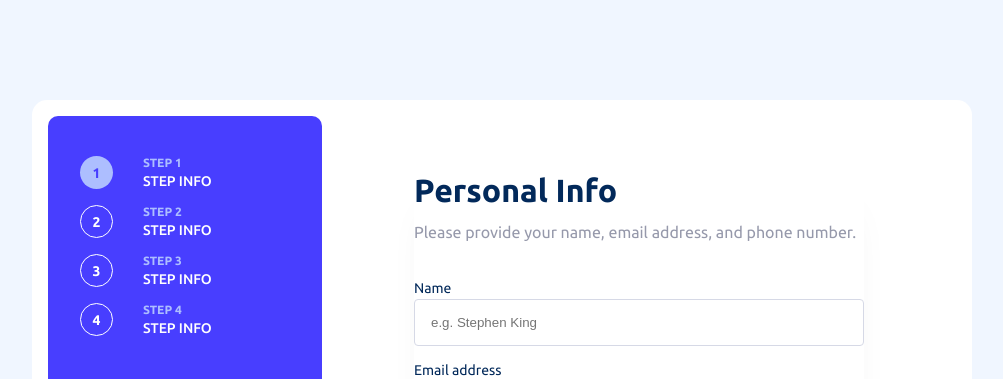
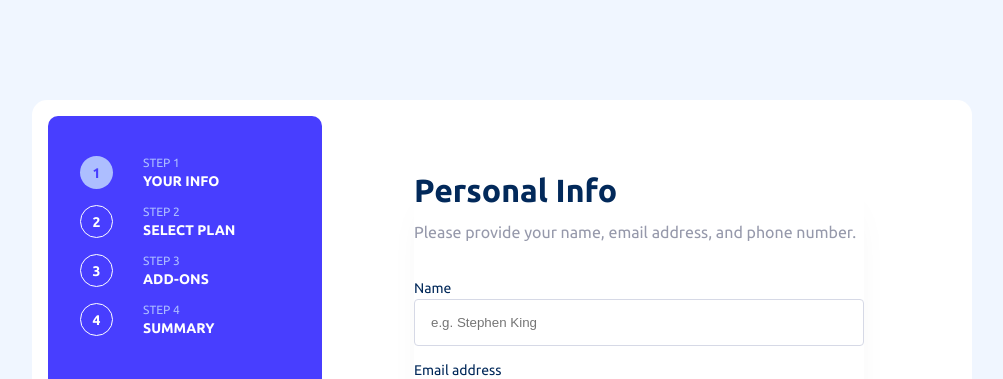
Before and after one commit to mateszucs96/multi-step-form, a React (Vite) app: page / in a window 1280 px wide. Shown: the top 379 px of the page, without its empty margins (138-1141 px from the left). Built offline with nearby package versions, Linux system fonts and the light colour scheme.

Commit message:
add step label to the Header

```diff
--- a/src/components/Header.tsx
+++ b/src/components/Header.tsx
@@ -9,28 +9,28 @@ const Header = ({ step }: { step: number }) => {
 					<Step stepNumber={1} step={step} />
 					<div className={styles.stepLabel}>
 						<p>STEP 1</p>
-						<h3>STEP INFO</h3>
+						<h3>YOUR INFO</h3>
 					</div>
 				</div>
 				<div className={styles.stepContainer}>
 					<Step stepNumber={2} step={step} />
 					<div className={styles.stepLabel}>
 						<p>STEP 2</p>
-						<h3>STEP INFO</h3>
+						<h3>SELECT PLAN</h3>
 					</div>
 				</div>
 				<div className={styles.stepContainer}>
 					<Step stepNumber={3} step={step} />
 					<div className={styles.stepLabel}>
 						<p>STEP 3</p>
-						<h3>STEP INFO</h3>
+						<h3>ADD-ONS</h3>
 					</div>
 				</div>
 				<div className={styles.stepContainer}>
 					<Step stepNumber={4} step={step} />
 					<div className={styles.stepLabel}>
 						<p>STEP 4</p>
-						<h3>STEP INFO</h3>
+						<h3>SUMMARY</h3>
 					</div>
 				</div>
 			</div>
--- a/src/components/header.module.scss
+++ b/src/components/header.module.scss
@@ -22,7 +22,6 @@
     gap: 1.6rem;
     margin-top: 3.2rem;
     color: var(--clr-neutral-100);
-    font-weight: 700;
     font-size: 1.4rem;
     @media (min-width: 800px) {
       flex-direction: column;
--- a/src/index.scss
+++ b/src/index.scss
@@ -72,7 +72,7 @@ h1 {
 }
 
 h3 {
-  font-weight: var(--fw-semi-bold);
+  font-weight: var(--fw-bold);
   color: var(--clr-primary-700);
 }
 
@@ -138,6 +138,7 @@ button {
   height: 3.3rem;
   border: 1px solid #ffffff;
   border-radius: 100vh;
+  font-weight: var(--fw-bold);
 }
 
 .active {
```
